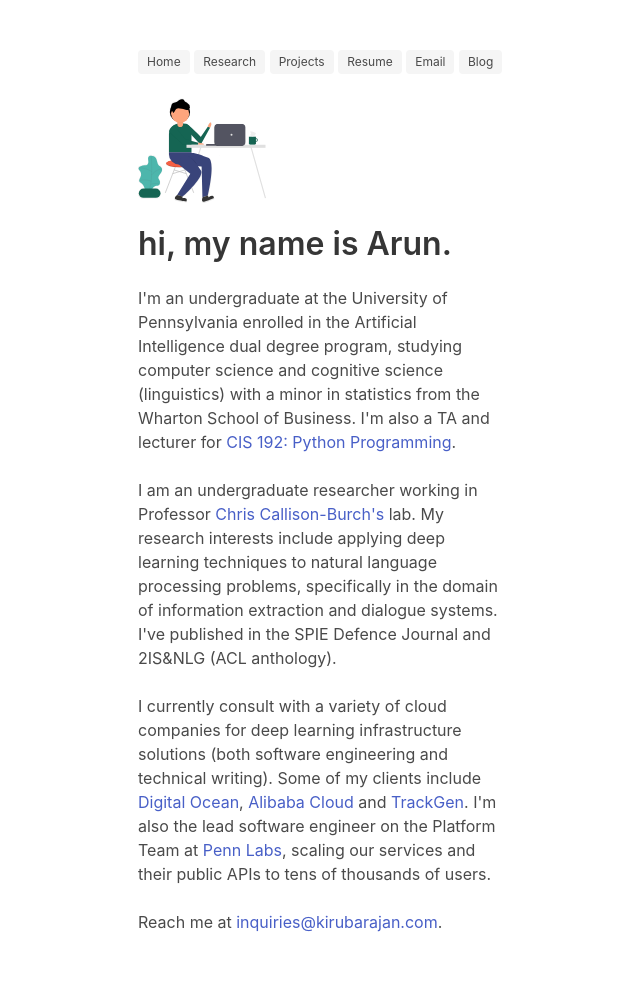
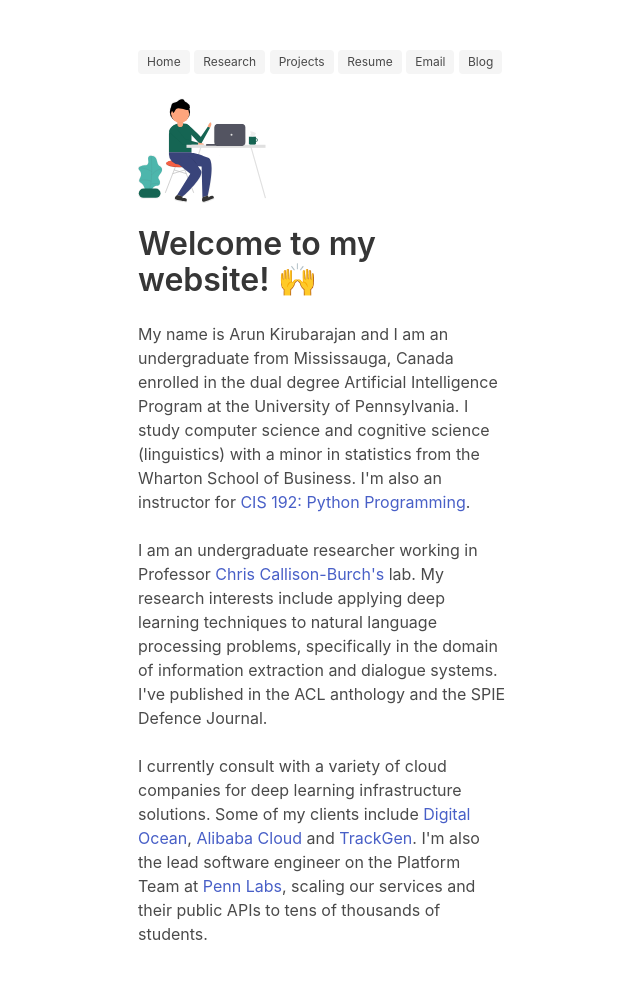
Before and after one commit to kirubarajan/old_site, a Django app: page / in a window 1280 px wide. Shown: the whole page, without its empty margins (318-958 px from the left). Before the commit the page ends 932 px from the top, so only its background shows below. Run offline with Django 3.2, Linux system fonts and the light colour scheme; some libraries are stand-ins or nearby versions.

Commit message:
UI changes

```diff
--- a/about/templates/research.html
+++ b/about/templates/research.html
@@ -19,7 +19,7 @@
           <figure class="image is-128x128">
             <img src="{% static 'img/thinking.svg' %}">
           </figure>
-          <h1 class="title"> research experience</h1>
+          <h1 class="title"> my research</h1>
           <p>My research interests include natural language processing, deep learning and cloud computing. <br> <br>
             Currently, I am using deep learning to build an information-extraction system
             to parse news articles and build a <a href="http://gun-violence.org">dataset</a> of gun violence in the United States.
--- a/about/templates/splash.html
+++ b/about/templates/splash.html
@@ -19,22 +19,20 @@
           <figure class="image is-128x128">
             <img src="{% static 'img/hello.svg' %}">
           </figure>
-          <h1 class="title"> hi, my name is Arun. </h1>
+          <h1 class="title"> Welcome to my website! 🙌 </h1>
 
           <p>
-            I'm an undergraduate at the University of Pennsylvania enrolled in the Artificial Intelligence
-            dual degree program, studying computer science and cognitive science (linguistics) with a minor in statistics from the Wharton School of Business. I'm also a TA and lecturer for
+            My name is Arun Kirubarajan and I am an undergraduate from Mississauga, Canada enrolled in the dual degree Artificial Intelligence
+            Program at the University of Pennsylvania. I study computer science and cognitive science (linguistics) with a minor in statistics from the Wharton School of Business. I'm also an instructor for
              <a href="https://www.cis.upenn.edu/~cis192/">CIS 192: Python Programming</a>. <br> <br>
 
             I am an undergraduate researcher working in Professor <a href="http://www.cis.upenn.edu/~ccb/">Chris Callison-Burch's</a> lab. My research interests
-            include applying deep learning techniques to natural language processing problems, specifically in the domain of information extraction and dialogue systems. I've published in the SPIE Defence Journal and 2IS&NLG (ACL anthology).<br> <br>
+            include applying deep learning techniques to natural language processing problems, specifically in the domain of information extraction and dialogue systems. I've published in the ACL anthology and the SPIE Defence Journal.<br> <br>
 
-            I currently consult with a variety of cloud companies for deep learning infrastructure solutions (both software engineering and technical writing).
+            I currently consult with a variety of cloud companies for deep learning infrastructure solutions.
             Some of my clients include <a href="https://digitalocean.com">Digital Ocean</a>, <a href="https://www.alibabacloud.com">Alibaba Cloud</a> and
-            <a href="https://www.trackgen.com"> TrackGen</a>. I'm also the lead software engineer on the Platform Team at <a href="https://pennlabs.org">Penn Labs</a>, scaling our services and their public APIs to tens of thousands of users.
-
-            <br> <br> Reach me at <a href="mailto:mail@kirubarajan.com">inquiries@kirubarajan.com</a>.
-          </p>
+            <a href="https://www.trackgen.com"> TrackGen</a>. I'm also the lead software engineer on the Platform Team at <a href="https://pennlabs.org">Penn Labs</a>, scaling our services and their public APIs to tens of thousands of students.
+            </p>
         </div>
         <div class="column"></div>
       </div>
```
Also changed, not shown: db.sqlite3.
